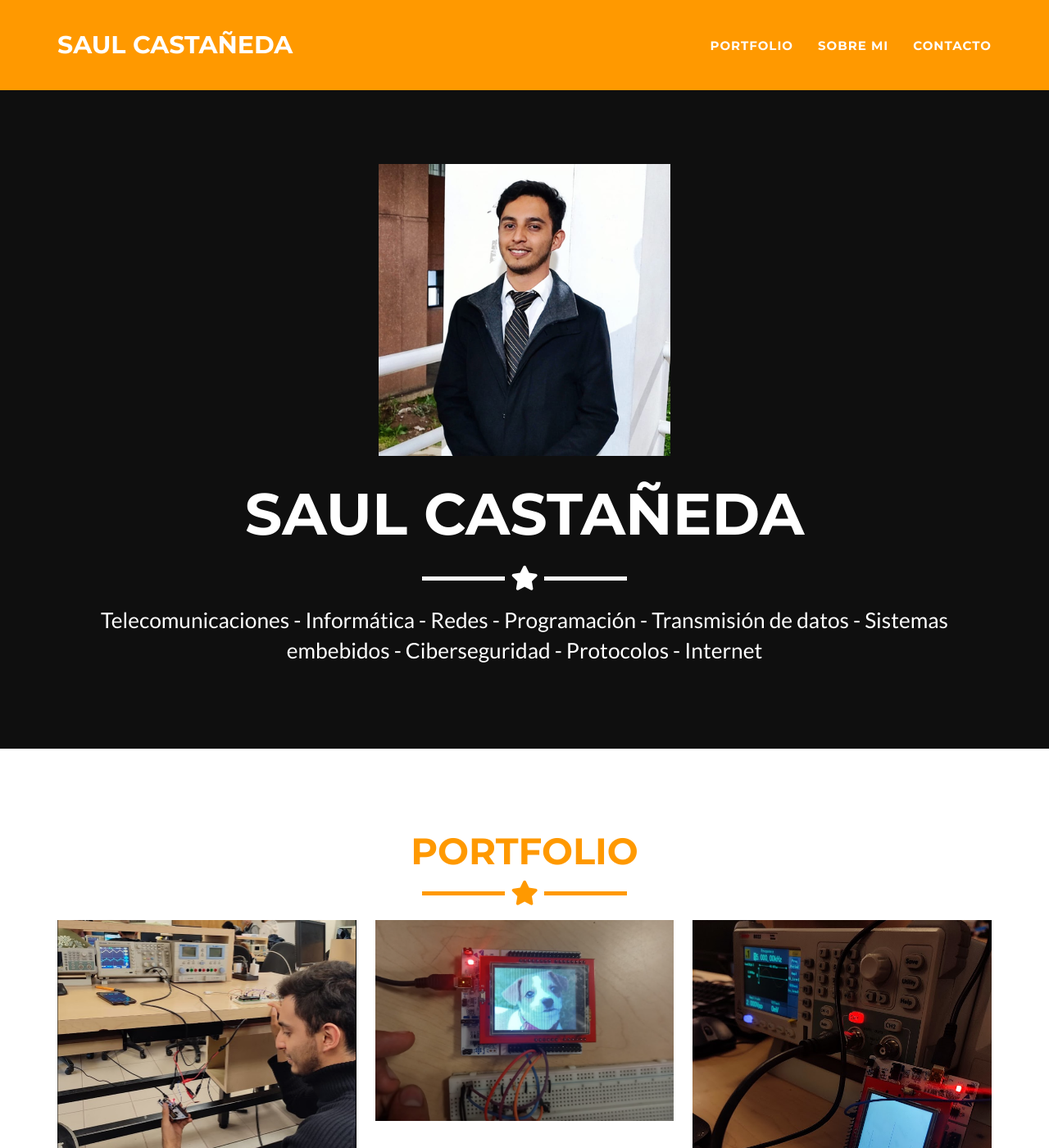
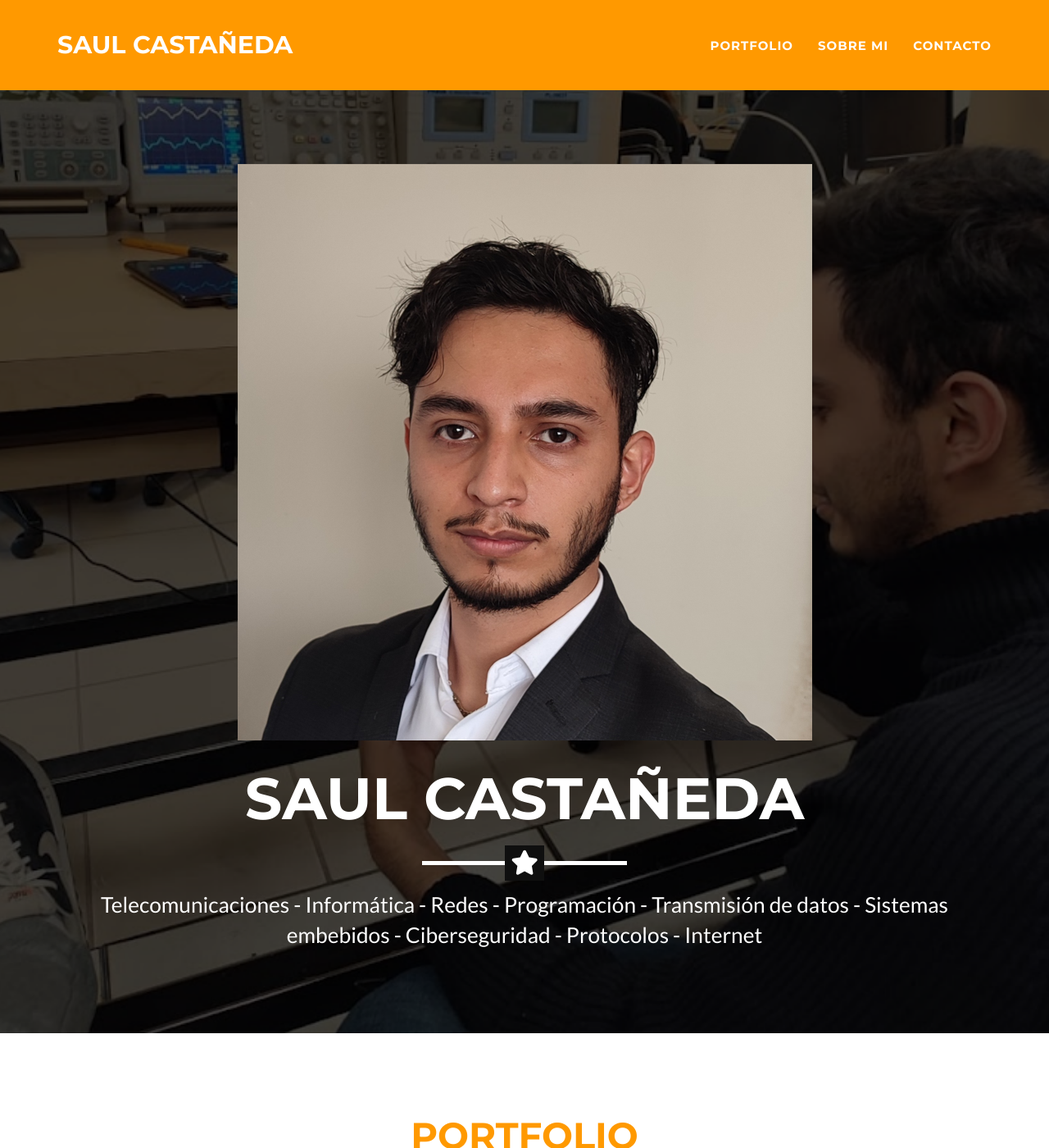
Before and after one commit to sau-c/portfolio, a Jekyll site: the page built from _posts/2014-07-13-project-6.markdown, in a window 1280 px wide and 1400 px high. Shown: the whole window at 82% size. Built offline with Jekyll 4.4.1, drawn with Linux system fonts in a browser that asks for light colours.

Commit message:
Cambio fotos

```diff
--- a/_includes/css/main.css
+++ b/_includes/css/main.css
@@ -84,6 +84,10 @@ header {
     text-align: center;
     color: #fff;
     background: #{{ site.color.primary }};
+    background-image: url('img/portfolio/1.png'); /* Ruta de la imagen */
+    background-size: cover; /* Ajusta la imagen para cubrir todo el fondo */
+    background-position: center; /* Centra la imagen en el fondo */
+    background-repeat: no-repeat; /* Evita que la imagen se repita */
 }
 
 header .container {
```
Also changed, not shown: img/portfolio/1.png, img/profile.png.
